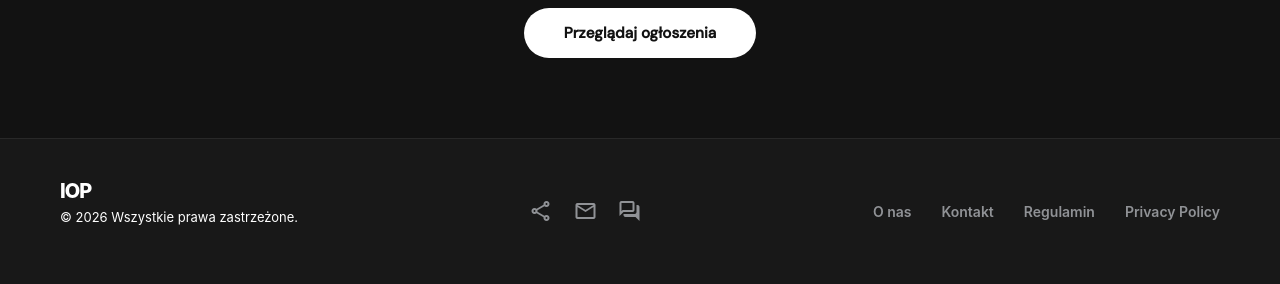
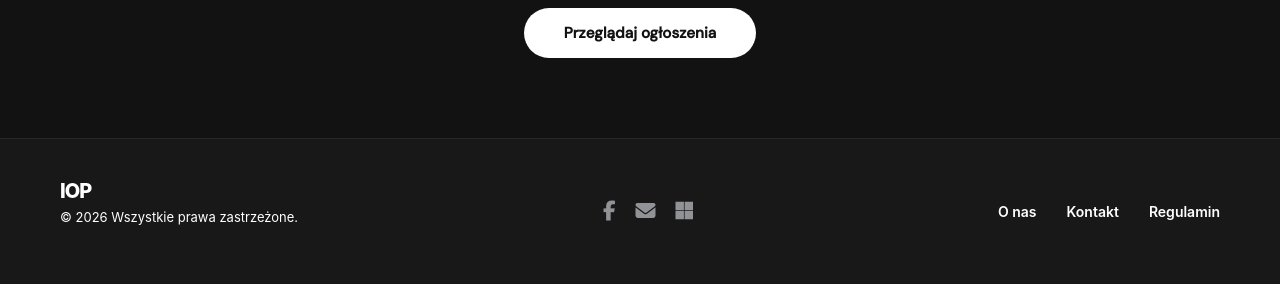
Before and after one commit to KacperZa/IOP, a Django app: page /about in a window 1280 px wide. Shown: the part 3001-3285 px from the top of the page. Run offline with Django 5.2, Linux system fonts and the light colour scheme; parts of the project's set-up code (start-up, migrations or seed data) failed here and were passed over; some libraries are stand-ins or nearby versions.

Commit message:
Zaktualizowano stopkę
dodano linki FB, e‑mail i Teams

```diff
--- a/iop/main/templates/main/layout/layout.html
+++ b/iop/main/templates/main/layout/layout.html
@@ -8,17 +8,13 @@
 
     <link href="https://cdn.jsdelivr.net/npm/bootstrap@5.3.3/dist/css/bootstrap.min.css" rel="stylesheet" integrity="sha384-QWTKZyjpPEjISv5WaRU9OFeRpok6YctnYmDr5pNlyT2bRjXh0JMhjY6hW+ALEwIH" crossorigin="anonymous">
     <script src="https://cdn.jsdelivr.net/npm/bootstrap@5.3.3/dist/js/bootstrap.bundle.min.js" integrity="sha384-YvpcrYf0tY3lHB60NNkmXc5s9fDVZLESaAA55NDzOxhy9GkcIdslK1eN7N6jIeHz" crossorigin="anonymous"></script>
-
-    <script src="https://cdn.jsdelivr.net/npm/gsap@3.15/dist/gsap.min.js"></script>
-    <script src="https://cdn.jsdelivr.net/npm/gsap@3.15/dist/ScrollTrigger.min.js"></script>
-
     <link rel="stylesheet" href="https://cdnjs.cloudflare.com/ajax/libs/font-awesome/6.7.2/css/all.min.css" integrity="sha512-Evv84Mr4kqVGRNSgIGL/F/aIDqQb7xQ2vcrdIwxfjThSH8CSR7PBEakCr51Ck+w+/U6swU2Im1vVX0SVk9ABhg==" crossorigin="anonymous" referrerpolicy="no-referrer" />
 
     <link rel="stylesheet" href="https://fonts.googleapis.com/css2?family=Material+Symbols+Outlined:opsz,wght,FILL,GRAD@20..48,100..700,0..1,-50..200" />
 
     <title>{% block title %}{% endblock %} | IOP</title>
     <link rel="stylesheet" href="{% static 'main/css/main.css' %}">
-    <link rel="icon" type="image/png" href="{% static 'main/img/Logo_IOP.png' %}?v=2">
+    <link rel="icon" type="image/png" href="{% static 'main/img/logo3.png' %}?v=2">
 
     <style>
         body {
@@ -50,16 +46,21 @@
             </div>
 
             <div style="display: flex; gap: 20px;">
-                <span class="material-symbols-outlined" style="color: #909296; cursor: pointer; transition: 0.3s;" onmouseover="this.style.color='#ffffff'" onmouseout="this.style.color='#909296'">share</span>
-                <span class="material-symbols-outlined" style="color: #909296; cursor: pointer; transition: 0.3s;" onmouseover="this.style.color='#ffffff'" onmouseout="this.style.color='#909296'">mail</span>
-                <span class="material-symbols-outlined" style="color: #909296; cursor: pointer; transition: 0.3s;" onmouseover="this.style.color='#ffffff'" onmouseout="this.style.color='#909296'">forum</span>
+                <a href="https://facebook.com" target="_blank" rel="noopener noreferrer" title="Facebook" style="color: #909296; text-decoration: none; display: flex; align-items: center; transition: 0.3s;" onmouseover="this.style.color='#ffffff'" onmouseout="this.style.color='#909296'">
+                    <i class="fab fa-facebook-f" style="font-size: 20px;"></i>
+                </a>
+                <a href="mailto:iop@gmail.pl" title="Mail" style="color: #909296; text-decoration: none; display: flex; align-items: center; transition: 0.3s;" onmouseover="this.style.color='#ffffff'" onmouseout="this.style.color='#909296'">
+                    <i class="fas fa-envelope" style="font-size: 20px;"></i>
+                </a>
+                <a href="https://teams.microsoft.com" target="_blank" rel="noopener noreferrer" title="Teams" style="color: #909296; text-decoration: none; display: flex; align-items: center; transition: 0.3s;" onmouseover="this.style.color='#ffffff'" onmouseout="this.style.color='#909296'">
+                    <i class="fab fa-microsoft" style="font-size: 20px;"></i>
+                </a>
             </div>
 
             <div style="display: flex; gap: 30px; font-size: 14px; font-weight: 600;">
-                <a href="/about" style="color: #909296; text-decoration: none; transition: 0.3s;" onmouseover="this.style.color='#fff'" onmouseout="this.style.color='#909296'">O nas</a>
-                <a href="/contact" style="color: #909296; text-decoration: none; transition: 0.3s;" onmouseover="this.style.color='#fff'" onmouseout="this.style.color='#909296'">Kontakt</a>
-                <a href="/regulamin" style="color: #909296; text-decoration: none; transition: 0.3s;" onmouseover="this.style.color='#fff'" onmouseout="this.style.color='#909296'">Regulamin</a>
-                <a href="/privacy" style="color: #909296; text-decoration: none; transition: 0.3s;" onmouseover="this.style.color='#fff'" onmouseout="this.style.color='#909296'">Privacy Policy</a>
+                <a href="/about" style="color: #ffffff; text-decoration: none; transition: 0.3s;" onmouseover="this.style.color='#fff'" onmouseout="this.style.color='#909296'">O nas</a>
+                <a href="/contact" style="color: #ffffff; text-decoration: none; transition: 0.3s;" onmouseover="this.style.color='#fff'" onmouseout="this.style.color='#909296'">Kontakt</a>
+                <a href="/regulamin" style="color: #ffffff; text-decoration: none; transition: 0.3s;" onmouseover="this.style.color='#fff'" onmouseout="this.style.color='#909296'">Regulamin</a>
             </div>
         </div>
     </footer>
```
